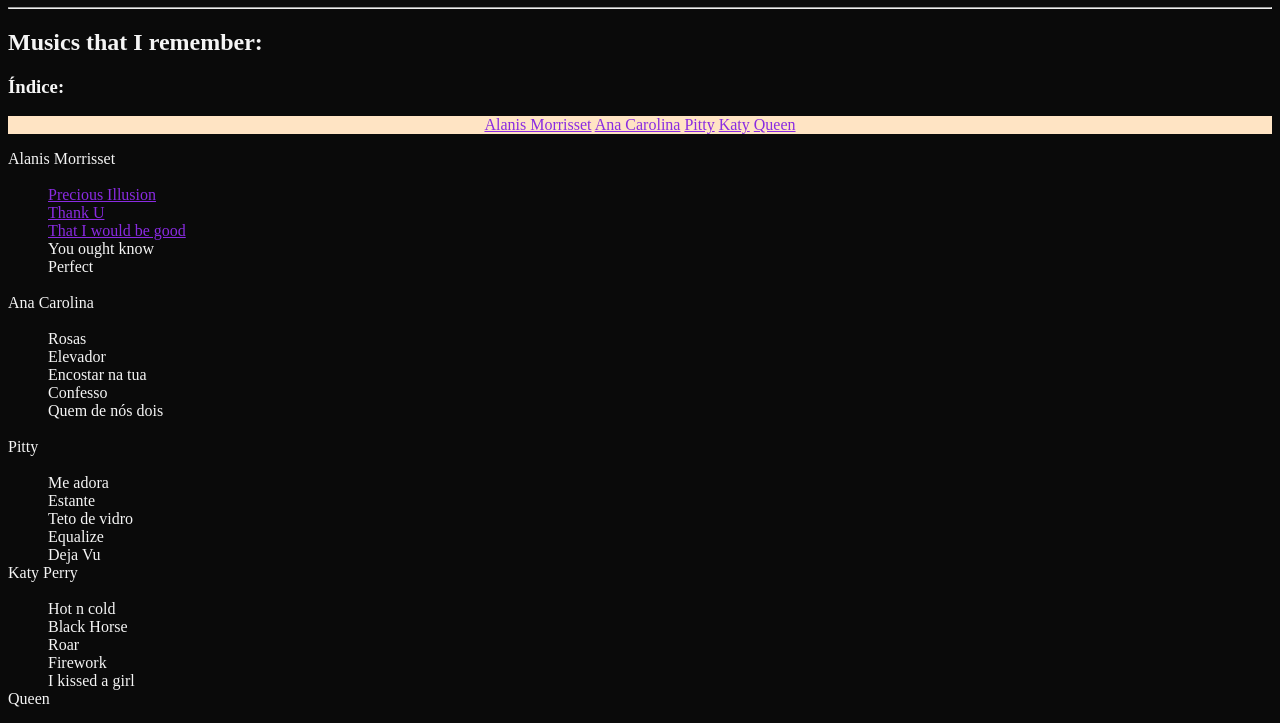
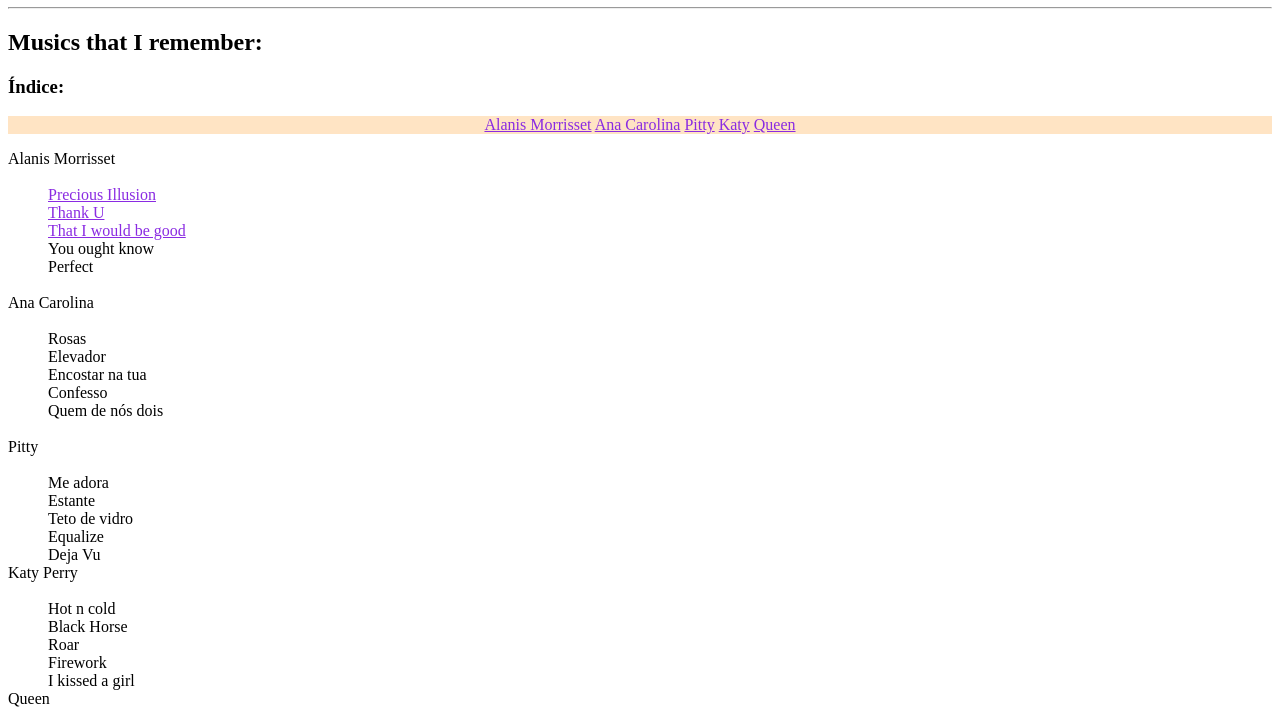
Before and after one commit to juli-21/Aprendendo, a plain HTML site: page index.html in a window 1280 px wide. Shown: the part 73-796 px from the top of the page. Drawn offline with Linux system fonts and the light colour scheme.

Commit message:
Página branca

```diff
--- a/Style.css
+++ b/Style.css
@@ -1,6 +1,5 @@
 body {
-    background-color: rgb(10, 10, 10);
-    color: rgb(245, 245, 245);
+
 }
 a {
     color: blueviolet;
```
